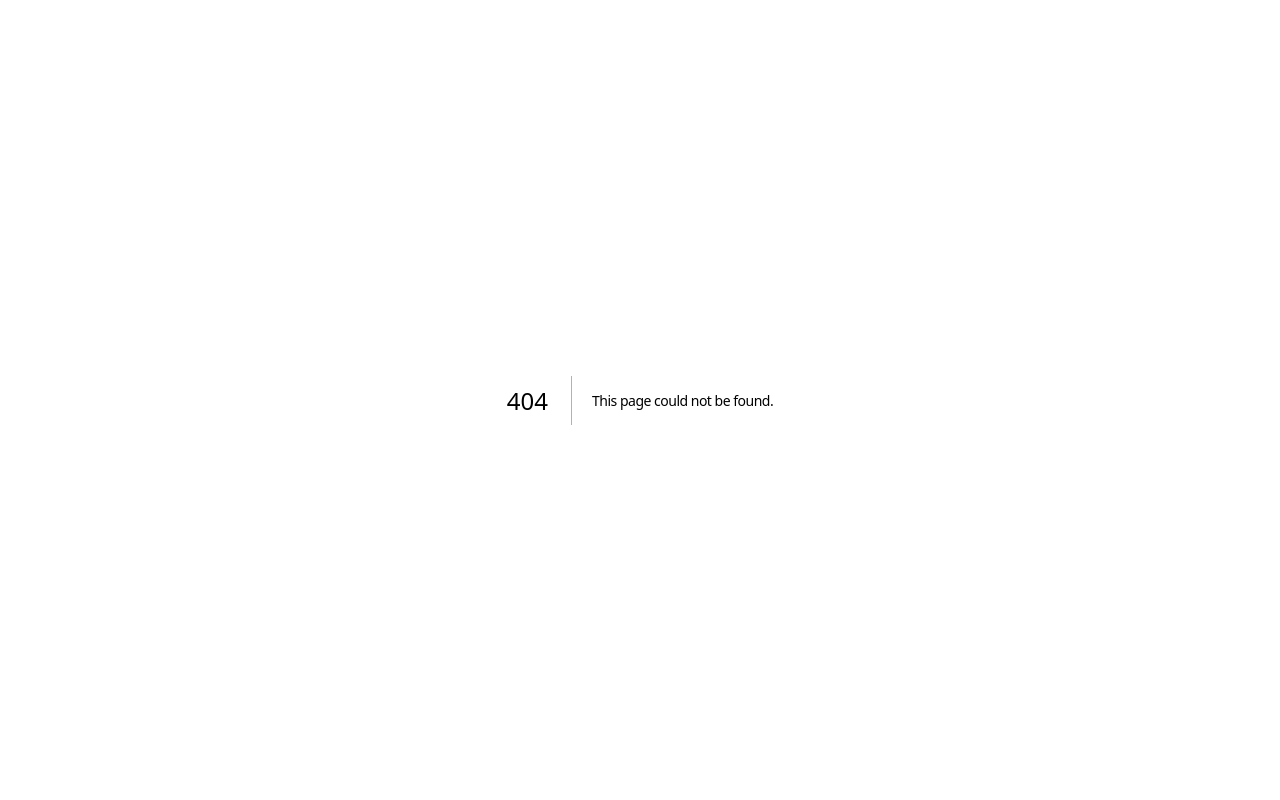
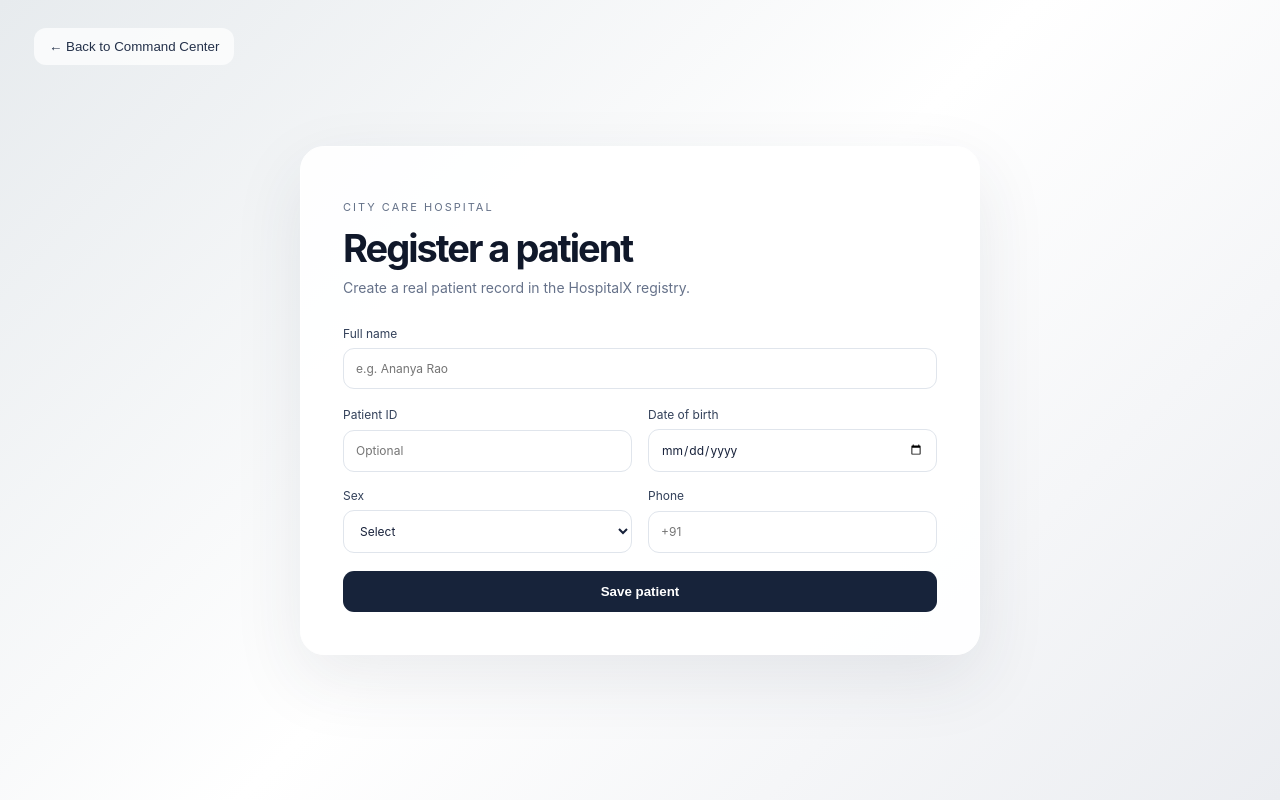
Before and after one commit to Z-A-R-R-O/HospitalX, a Next.js app: page /patients/new in a window 1280 px wide. Before the commit this address had no page. Built offline with nearby package versions, Linux system fonts and the light colour scheme.

Commit message:
Add real patient registration flow

```diff
--- a/app/backgrounds.css
+++ b/app/backgrounds.css
@@ -6,3 +6,4 @@
 button{transition:transform .32s cubic-bezier(.22,1,.36,1),background-color .32s ease,box-shadow .32s ease}button:hover{transform:translateY(-1px)}button:active{transform:scale(.97)}
 @keyframes liquidDrift{from{transform:translate3d(-10px,0,0) rotate(-1deg)}to{transform:translate3d(14px,-5px,0) rotate(1deg)}}@keyframes float{0%,100%{transform:translateY(0)}50%{transform:translateY(-5px)}}
 @media(prefers-reduced-motion:reduce){*,*:before,*:after{animation-duration:.01ms!important;animation-iteration-count:1!important;transition-duration:.01ms!important}}
+.form-shell{min-height:100vh;padding:42px;display:grid;place-items:center;background:linear-gradient(135deg,#e7ebee,#fff 50%,#ebedf1)}.back{position:fixed;top:28px;left:34px;border:0;background:#ffffffb5;border-radius:12px;padding:11px 15px;color:#24314a;cursor:pointer}.form-card{width:min(680px,100%);padding:42px;border:1px solid #fff;border-radius:24px;background:#fffffff2;box-shadow:0 25px 70px #26354c18}.form-card p{font-size:11px;letter-spacing:2px;color:#647188}.form-card h1{font-size:38px;letter-spacing:-2px;margin:8px 0}.form-card>span{color:#66728a}.form-card form{display:grid;gap:18px;margin-top:30px}.form-card label{display:grid;gap:7px;color:#33415a;font-size:12px}.form-card input,.form-card select{border:1px solid #e0e5ec;border-radius:11px;padding:12px;background:#fff;font:inherit;color:#17213a}.form-grid{display:grid;grid-template-columns:1fr 1fr;gap:16px}.primary{border:0;border-radius:11px;padding:13px;background:#17233a;color:#fff;font-weight:600;cursor:pointer}.form-status{color:#65728a}@media(max-width:600px){.form-shell{padding:22px}.form-card{padding:25px}.form-grid{grid-template-columns:1fr}.back{position:static;margin-bottom:20px}}
--- /dev/null
+++ b/app/patients/new/page.tsx
@@ -0,0 +1,21 @@
+"use client";
+
+import { FormEvent, useState } from "react";
+import { useRouter } from "next/navigation";
+
+export default function NewPatientPage() {
+  const router = useRouter();
+  const [form, setForm] = useState({ fullName: "", organizationId: "city-care", externalIdentifier: "", dateOfBirth: "", sex: "", phone: "" });
+  const [status, setStatus] = useState("");
+
+  async function submit(event: FormEvent) {
+    event.preventDefault();
+    setStatus("Saving patient…");
+    const response = await fetch("/api/patients", { method: "POST", headers: { "Content-Type": "application/json" }, body: JSON.stringify(form) });
+    if (!response.ok) { setStatus("Could not save patient. Check the details and try again."); return; }
+    setStatus("Patient saved. Returning to the queue…");
+    setTimeout(() => router.push("/"), 700);
+  }
+
+  return <main className="form-shell"><button className="back" onClick={() => router.push("/")}>← Back to Command Center</button><section className="form-card"><p>CITY CARE HOSPITAL</p><h1>Register a patient</h1><span>Create a real patient record in the HospitalX registry.</span><form onSubmit={submit}><label>Full name<input required value={form.fullName} onChange={e => setForm({ ...form, fullName: e.target.value })} placeholder="e.g. Ananya Rao" /></label><div className="form-grid"><label>Patient ID<input value={form.externalIdentifier} onChange={e => setForm({ ...form, externalIdentifier: e.target.value })} placeholder="Optional" /></label><label>Date of birth<input type="date" value={form.dateOfBirth} onChange={e => setForm({ ...form, dateOfBirth: e.target.value })} /></label><label>Sex<select value={form.sex} onChange={e => setForm({ ...form, sex: e.target.value })}><option value="">Select</option><option>Female</option><option>Male</option><option>Other</option></select></label><label>Phone<input value={form.phone} onChange={e => setForm({ ...form, phone: e.target.value })} placeholder="+91" /></label></div><button className="primary" type="submit">Save patient</button>{status && <small className="form-status">{status}</small>}</form></section></main>;
+}
```
